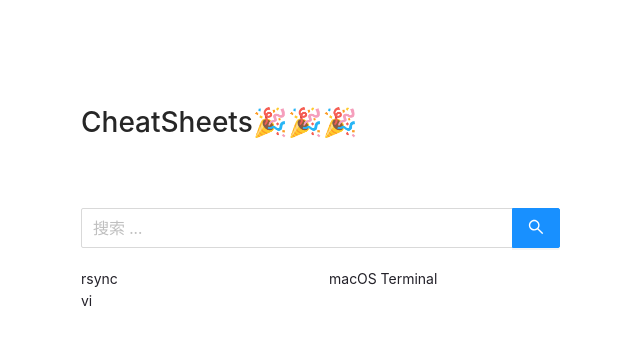
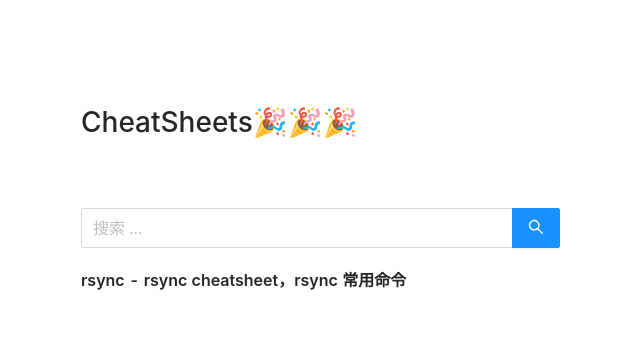
Before and after one commit to lawrenceching/cheatsheets, a Gatsby site: page / in a window 1280 px wide. Shown: the whole page, without its empty margins (319-959 px from the left). Built offline with nearby package versions, Linux system fonts and the light colour scheme; Gatsby itself is replaced by a stand-in of ours; some packages are replaced by stand-ins of ours.

Commit message:
Display list of cheatsheets

```diff
--- a/src/pages/index.js
+++ b/src/pages/index.js
@@ -1,6 +1,9 @@
 import * as React from "react"
-import { Input, AutoComplete, Row, Col } from 'antd';
+import {Input, AutoComplete, Row, Col, Typography} from 'antd';
 import {Component} from "react";
+import {graphql, Link} from "gatsby";
+
+const {Title} = Typography;
 
 // styles
 const pageStyles = {
@@ -15,7 +18,6 @@ const headingStyles = {
   marginBottom: 64,
   maxWidth: 320,
 }
-
 
 const options = [
   {
@@ -40,10 +42,14 @@ class IndexPage extends Component {
   }
 
   onSearchChange(keyword) {
-    this.setState({ keyword})
+    this.setState({keyword})
   }
 
   render() {
+
+    const {data} = this.props;
+    console.log(data);
+
     return (
         <main style={pageStyles}>
           <title>CheatSheets</title>
@@ -61,11 +67,12 @@ class IndexPage extends Component {
               }}
               options={options}
               filterOption={(inputValue, option) =>
-                  option.value.toUpperCase().indexOf(inputValue.toUpperCase()) !== -1
+                  option.value.toUpperCase().indexOf(inputValue.toUpperCase())
+                  !== -1
               }
               onChange={(keyword) => this.onSearchChange(keyword)}
           >
-            <Input.Search size="large" placeholder="搜索 ..." enterButton />
+            <Input.Search size="large" placeholder="搜索 ..." enterButton/>
           </AutoComplete>
 
           <div style={{height: '20px'}}/>
@@ -73,13 +80,27 @@ class IndexPage extends Component {
 
           <Row gutter={16}>
             {
-              options
-              .filter( option => {
-                return option.value.includes(this.state.keyword || '');
+              data.allMarkdownRemark.edges
+              .map(edge => {
+                return {
+                  title: edge.node.frontmatter.title,
+                  description: edge.node.frontmatter.description,
+                  url: edge.node.fields.slug
+                }
               })
-              .map( option => {
-                return <Col key={option.value} className="gutter-row" span={12}>
-                  <div>{option.value}</div>
+              .filter(option => {
+                return option.title.includes(this.state.keyword || '');
+              })
+              .map(option => {
+                return <Col key={option.title} className="gutter-row" span={24}>
+                  <Link to={option.url}
+                        style={{
+                          textDecoration: 'none',
+                          color: 'inherit'
+                        }}
+                  >
+                    <Title
+                        level={5}>{option.title} - {option.description}</Title></Link>
                 </Col>
               })
             }
@@ -91,3 +112,22 @@ class IndexPage extends Component {
 }
 
 export default IndexPage
+
+// language=graphql
+export const pageQuery = graphql`
+  query MyQuery {
+  allMarkdownRemark {
+    edges {
+      node {
+        frontmatter {
+          title
+          description
+        }
+        fields {
+          slug
+        }
+      }
+    }
+  }
+}
+`
```
